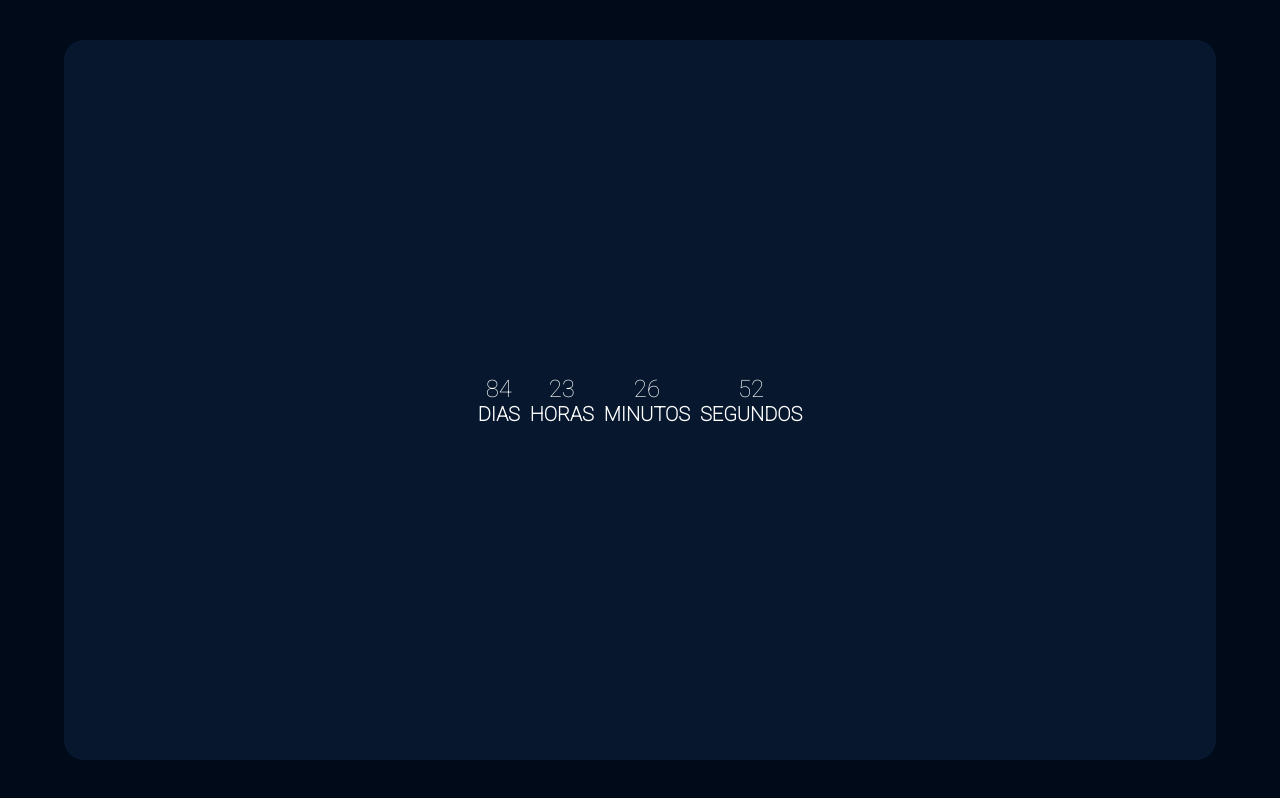
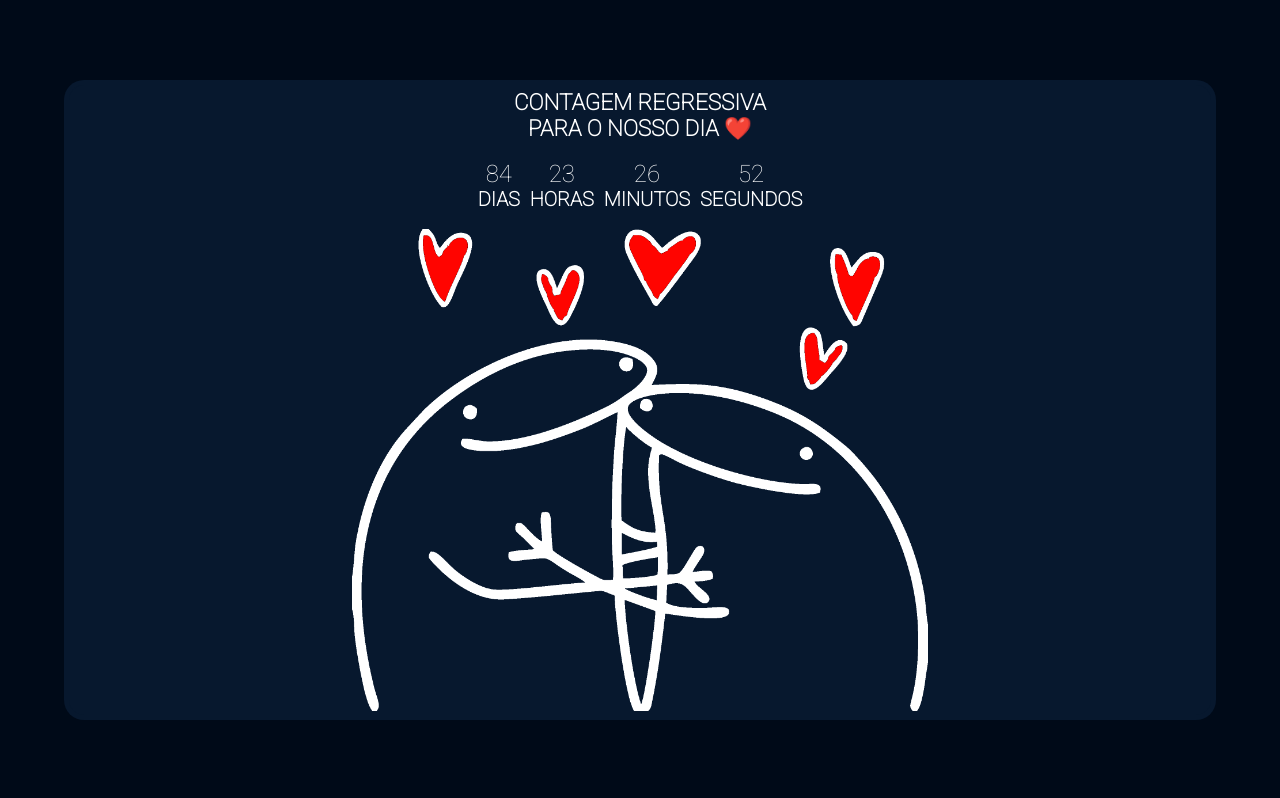
Before and after one commit to daviEmanuelNogueira/Contagem, a plain HTML site: page index.html in a window 1280 px wide. Drawn offline with Linux system fonts and the light colour scheme.

Commit message:
new file:   flork-png-92.png 	modified:   index.html 	modified:   style.css

```diff
--- a/index.html
+++ b/index.html
@@ -1,5 +1,6 @@
 <!DOCTYPE html>
 <html lang="pt-BR">
+
 <head>
     <meta charset="UTF-8">
     <meta http-equiv="X-UA-Compatible" content="IE=edge">
@@ -7,8 +8,12 @@
     <title>Contagem Regressiva</title>
     <link rel="stylesheet" href="style.css">
 </head>
+
 <body>
     <div class="card">
+        <div class="timer">
+            <h1>CONTAGEM REGRESSIVA <br> PARA O NOSSO DIA ❤️ </h1>
+        </div>
         <div class="timer">
             <div class="campo">
                 <section id="days">00</section>
@@ -27,6 +32,11 @@
                 <h5>SEGUNDOS</h5>
             </div>
         </div>
+        <div class="timer">
+            <img src="flork-png-92.png" width="50%">
+        </div>
+    </div>
     <script src="script.js"></script>
 </body>
+
 </html>
--- a/style.css
+++ b/style.css
@@ -12,15 +12,17 @@
     font-size: 1.5rem;
 }
 
+h1{
+  font-size: 1.4rem;
+}
 body{
     display: grid;
     place-items: center;
     height: 100vh;
-    font-family: sans-serif;
     background: #000a18;
   }
   .card {
-    height: 90vh;
+    height: 80vh;
     width: 90vw;
     background: #07182E;
     position: relative;
```
Also changed, not shown: flork-png-92.png (added).
